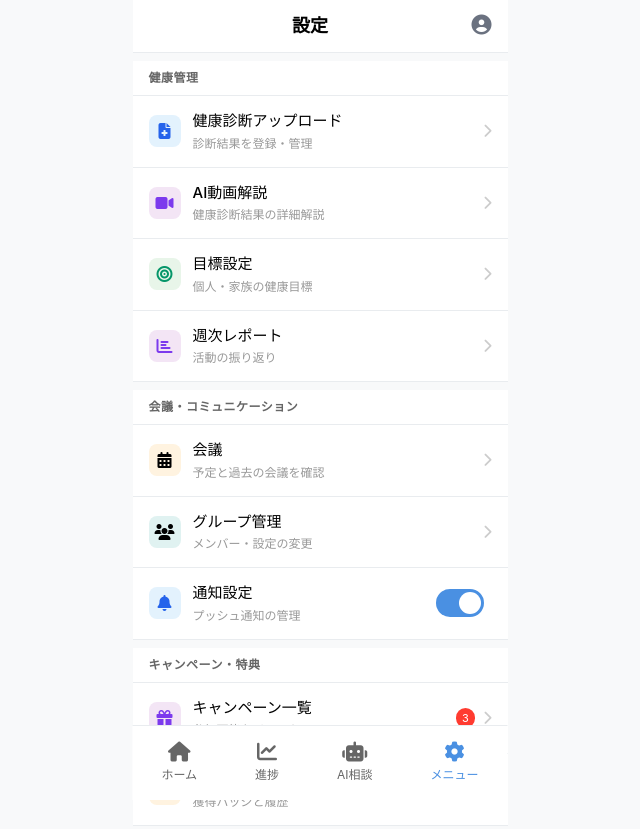
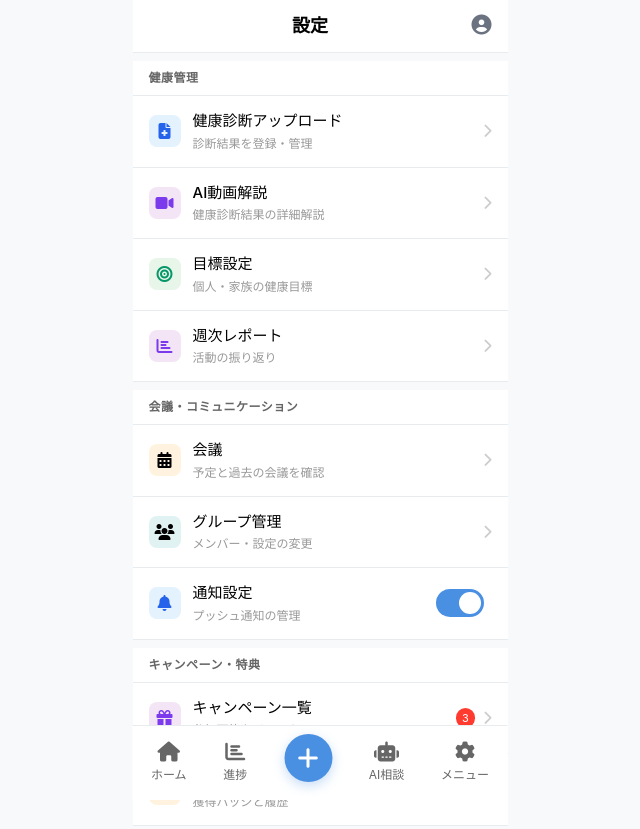
Before and after one commit to machin0413/health-bridge-demo, a plain HTML site: page 13_settings.html in a window 1280 px wide. Shown: the top 829 px of the page, without its empty margins (320-960 px from the left). Drawn offline with nearby package versions, Linux system fonts and the light colour scheme.

Commit message:
fix: Standardize footer navigation and post creation page width
- Changed post creation modal width from 600px to 375px for consistency
- Added +button to settings and my page footer navigation
- All pages with footer now have identical 5-icon layout (Home, Progress, +, AI, Menu)
- Fixes button position misalignment between pages with/without create button
- All footer navigation bars now perfectly aligned across entire app

```diff
--- a/13_settings.html
+++ b/13_settings.html
@@ -238,6 +238,24 @@
             -webkit-user-select: text;
             user-select: text;
         }
+
+        .create-btn {
+            background: var(--primary-color);
+            color: white;
+            border-radius: 50%;
+            width: 48px;
+            height: 48px;
+            display: flex;
+            align-items: center;
+            justify-content: center;
+            margin-top: -8px;
+            box-shadow: 0 4px 12px rgba(74, 144, 226, 0.3);
+        }
+
+        .create-btn i {
+            font-size: 24px !important;
+            margin-bottom: 0 !important;
+        }
     </style>
 </head>
 <body>
@@ -420,23 +438,27 @@
         </div>
     </div>
 
-    <div class="footer-nav">
+        <div class="footer-nav">
         <div class="nav-item" onclick="window.location.href='00_group_timeline.html'">
             <i class="fas fa-home"></i>
             <span>ホーム</span>
         </div>
         <div class="nav-item" onclick="window.location.href='02_my_progress.html'">
-            <i class="fas fa-chart-line"></i>
+            <i class="fas fa-chart-bar"></i>
             <span>進捗</span>
+        </div>
+        <div class="nav-item">
+            <div class="create-btn" onclick="window.open('01_post_creation.html', '_blank')">
+                <i class="fas fa-plus"></i>
+            </div>
         </div>
         <div class="nav-item" onclick="window.location.href='12_ai_consultation.html'">
             <i class="fas fa-robot"></i>
             <span>AI相談</span>
         </div>
-        <div class="nav-item active">
+        <div class="nav-item" onclick="window.location.href='13_settings.html'">
             <i class="fas fa-cog"></i>
             <span>メニュー</span>
         </div>
-    </div>
-</body>
+    </div></body>
 </html>
```
Also changed, not shown: 01_post_creation.html (+1 -1 lines), 14_my_page.html (+26 -4 lines).
